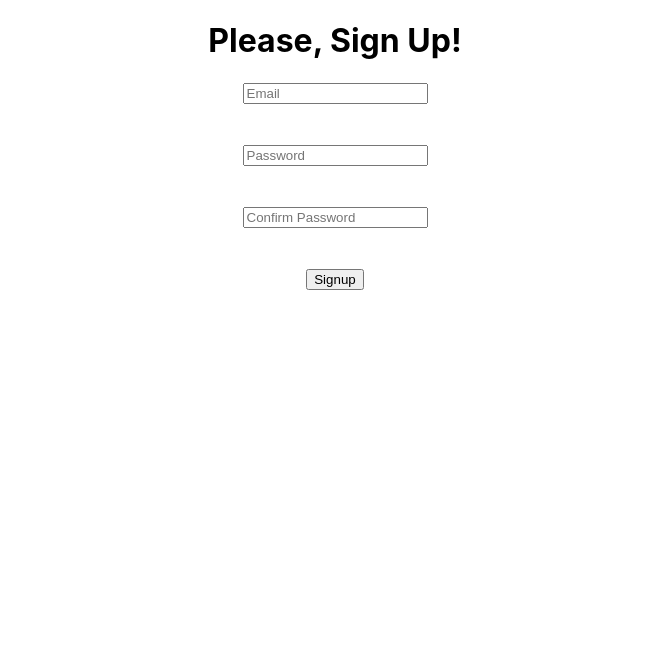
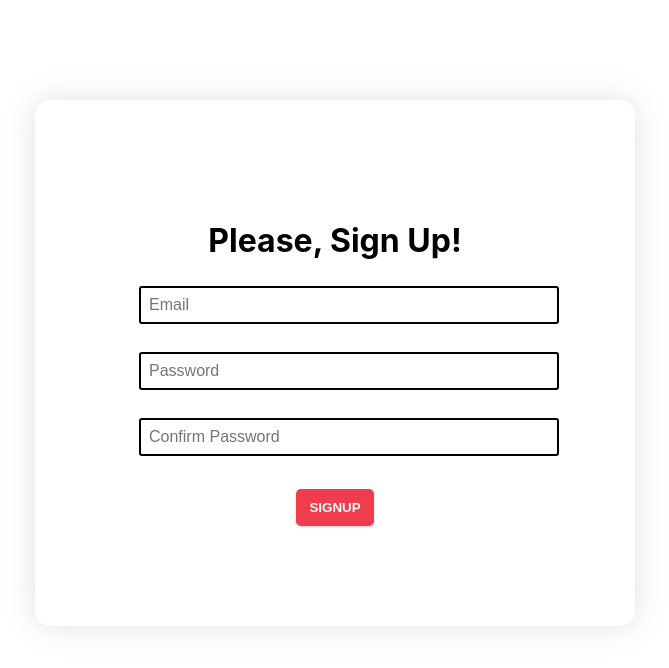
Before and after one commit to Zohaib75/demoApp, a React (Create React App) app: page /auth/signup in a window 1280 px wide. Shown: the top 668 px of the page, without its empty margins (305-974 px from the left). Built offline with nearby package versions, Linux system fonts and the light colour scheme.

Commit message:
styles added

```diff
--- a/package.json
+++ b/package.json
@@ -13,6 +13,7 @@
     "react-hook-form": "^7.6.6",
     "react-router-dom": "^5.2.0",
     "react-scripts": "4.0.3",
+    "styled-components": "^5.3.0",
     "web-vitals": "^1.1.2"
   },
   "scripts": {
--- a/src/App.js
+++ b/src/App.js
@@ -16,15 +16,12 @@ function App() {
     <AuthContext.Provider value={{ auth, setAuth }}>
       <Router>
         <Switch>
-          <div className="App">
-            <CredContext.Provider value={{ cred, setCred }}>
-              <Route exact path={`/auth`} component={Auth} />
-              <Route path={`/auth/login`} component={Login} />
-              <Route path={`/auth/signup`} component={Signup} />
-            </CredContext.Provider>
-
-            <PrivateRoute exact path={`/home`} component={Home} />
-          </div>
+          <CredContext.Provider value={{ cred, setCred }}>
+            <Route exact path={`/auth`} component={Auth} />
+            <Route path={`/auth/login`} component={Login} />
+            <Route path={`/auth/signup`} component={Signup} />
+          </CredContext.Provider>
+          <PrivateRoute path={`/home`} component={Home} />
         </Switch>
       </Router>
     </AuthContext.Provider>
--- a/src/common/privateRoute.js
+++ b/src/common/privateRoute.js
@@ -2,7 +2,7 @@ import React, { useContext } from "react";
 import { AuthContext } from "./contexts";
 import { Route, Redirect } from "react-router-dom";
 
-export default function PrivateRoute({ component: Component, ...rest }) {
+export default function     PrivateRoute({ component: Component, ...rest }) {
   const { auth } = useContext(AuthContext);
   return (
     <Route
--- a/src/components/Form.js
+++ b/src/components/Form.js
@@ -1,35 +1,59 @@
-import React, {useRef} from "react";
+import React, { useRef } from "react";
 import { useForm } from "react-hook-form";
+import { Input } from "../styles/input";
+import { Button } from "../styles/button";
 
-export default function Form({inputs, button, onSubmit}) {
-  const { register, handleSubmit, watch,  formState: { errors }  } = useForm();
+export default function Form({ inputs, button, onSubmit }) {
+  const {
+    register,
+    handleSubmit,
+    watch,
+    formState: { errors },
+  } = useForm();
   const password = useRef({});
   password.current = watch("password", "");
 
   return (
     <form onSubmit={handleSubmit(onSubmit)}>
-
-    {
-        inputs.map((inp, index) => <div key={index}>
-                <input {...register(inp.name, {
-                        ...(inp.name === 'confirmPassword' && {validate: value => value === password.current || "The passwords do not match"}),
+      {inputs.map((inp, index) => (
+        <div key={index}>
+          <Input
+            {...register(inp.name, {
+              ...(inp.name === "confirmPassword" && {
+                validate: (value) =>
+                  value === password.current || "The passwords do not match",
+              }),
               required: true,
-                        ...(inp.name === 'email' && {pattern: /^\S+@\S+$/i})
+              ...(inp.name === "email" && { pattern: /^\S+@\S+$/i }),
             })}
             placeholder={inp.placeholder}
             type={inp.type}
           />
-                <br/>
-                {errors[inp.name] && errors[inp.name].type === "required" && <span style={{color: 'red', fontSize:'10px'}}>This is required</span>}
-                {errors[inp.name] && inp.name === 'email' && errors[inp.name].type === "pattern" && <span style={{color: 'red', fontSize:'10px'}}>Not a valid Email</span> }
-                {errors[inp.name] && inp.name === 'confirmPassword' && errors[inp.name].type === "validate" && <span style={{color: 'red', fontSize:'10px'}}>{errors[inp.name].message}</span> }
-                <br/>
-                <br/>
+          <br />
+          {errors[inp.name] && errors[inp.name].type === "required" && (
+            <span style={{ color: "red", fontSize: "10px" }}>
+              This is required
+            </span>
+          )}
+          {errors[inp.name] &&
+            inp.name === "email" &&
+            errors[inp.name].type === "pattern" && (
+              <span style={{ color: "red", fontSize: "10px" }}>
+                Not a valid Email
+              </span>
+            )}
+          {errors[inp.name] &&
+            inp.name === "confirmPassword" &&
+            errors[inp.name].type === "validate" && (
+              <span style={{ color: "red", fontSize: "10px" }}>
+                {errors[inp.name].message}
+              </span>
+            )}
+          <br />
         </div>
-            )
-    }
+      ))}
 
-    <input type="submit" value={button.name}/>
+      <Button type="submit">{button.name}</Button>
     </form>
   );
 }
--- a/src/pages/Auth.js
+++ b/src/pages/Auth.js
@@ -5,8 +5,6 @@ import { Redirect } from "react-router-dom";
 export default function Auth() {
   const { cred } = useContext(CredContext);
 
-  console.log(cred);
-
   return cred.email !== "" && cred.password !== "" ? (
     <Redirect to="/auth/login" />
   ) : (
--- a/src/pages/Home.js
+++ b/src/pages/Home.js
@@ -1,5 +1,6 @@
 import React, { useContext } from "react";
 import { AuthContext } from "../common/contexts";
+import { Button } from "../styles/button";
 
 function Home() {
   const { setAuth } = useContext(AuthContext);
@@ -7,10 +8,7 @@ function Home() {
   const logout = () => {
     setAuth(false);
   };
-  return (
-
-      <button onClick={logout}>Logout</button>
-  );
+  return <Button onClick={logout}>Logout</Button>;
 }
 
 export default Home;
--- a/src/pages/Login.js
+++ b/src/pages/Login.js
@@ -2,6 +2,7 @@ import React, { useContext } from "react";
 import { AuthContext, CredContext } from "../common/contexts";
 import Form from "../components/Form";
 import { useHistory } from "react-router-dom";
+import { Card } from "../styles/card";
 
 function Login() {
   const { setAuth } = useContext(AuthContext);
@@ -18,7 +19,7 @@ function Login() {
   };
 
   return (
-    <>
+    <Card>
       <h1>Please, log in!</h1>
 
       <Form
@@ -39,7 +40,7 @@ function Login() {
         }}
         onSubmit={login}
       />
-    </>
+    </Card>
   );
 }
 
--- a/src/pages/Signup.js
+++ b/src/pages/Signup.js
@@ -2,6 +2,7 @@ import React, { useContext } from "react";
 import { CredContext } from "../common/contexts";
 import Form from "../components/Form";
 import { useHistory } from "react-router-dom";
+import { Card } from "../styles/card";
 
 function Signup() {
   const { setCred } = useContext(CredContext);
@@ -15,7 +16,7 @@ function Signup() {
   };
 
   return (
-    <>
+    <Card>
       <h1>Please, Sign Up!</h1>
 
       <Form
@@ -33,7 +34,7 @@ function Signup() {
         }}
         onSubmit={signup}
       />
-    </>
+    </Card>
   );
 }
 
--- /dev/null
+++ b/src/styles/button.js
@@ -0,0 +1,28 @@
+import styled, { keyframes } from "styled-components";
+const jump = keyframes`
+  from{
+    transform: translateY(0)
+  }
+  to{
+    transform: translateY(-3px)
+  }
+`;
+export const Button = styled.button`
+  max-width: 100%;
+  padding: 11px 13px;
+  color: rgb(253, 249, 243);
+  font-weight: 600;
+  text-transform: uppercase;
+  background: #f03d4e;
+  border: none;
+  border-radius: 5px;
+  outline: 0;
+  cursor: pointer;
+  margin-top: 0.6rem;
+  box-shadow: 0 1px 3px rgba(0, 0, 0, 0.1), 0 1px 2px rgba(0, 0, 0, 0.1);
+  transition: all 0.3s ease-out;
+  :hover {
+    background: rgb(200, 50, 70);
+    animation: ${jump} 0.2s ease-out forwards;
+  }
+`;
--- /dev/null
+++ b/src/styles/card.js
@@ -0,0 +1,11 @@
+import styled from "styled-components";
+
+export const Card = styled.div`
+  overflow: hidden;
+  padding: 100px;
+  margin: 100px auto 0;
+  width: 400px;
+  box-shadow: 0 0 20px rgba(0, 0, 0, 0.05), 0 0px 40px rgba(0, 0, 0, 0.08);
+  border-radius: 15px;
+  text-align: center;
+`;
--- /dev/null
+++ b/src/styles/input.js
@@ -0,0 +1,12 @@
+import styled from "styled-components";
+
+export const Input = styled.input.attrs((props) => ({
+  type: props.type || "text",
+}))`
+  font-size: 1em;
+  border: 2px solid;
+  border-radius: 3px;
+  padding: 0.5em;
+  margin: 0.25em;
+  width: 100%;
+`;
```
Also changed, not shown: src/App.css (line endings or trailing spaces), 1 other file (tests, documents, lock files or other folders). Lines whose indentation alone changed are shown as unchanged.
